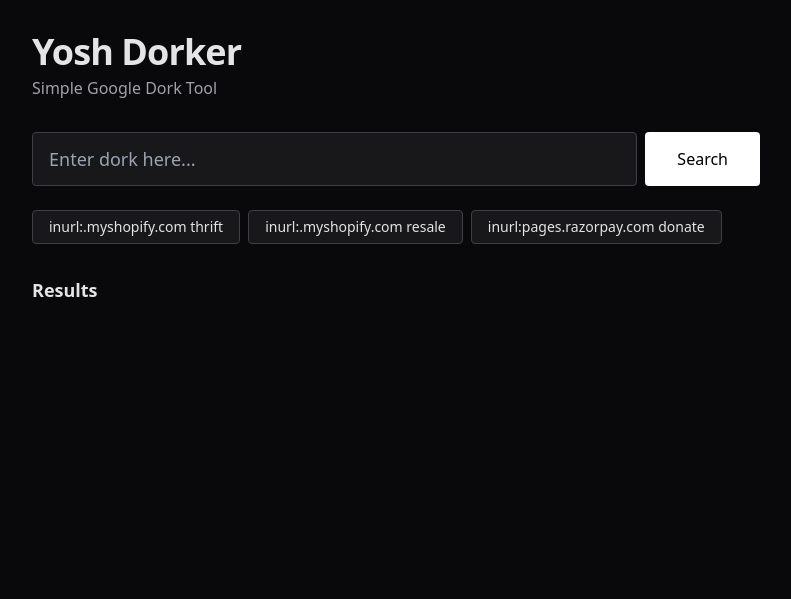
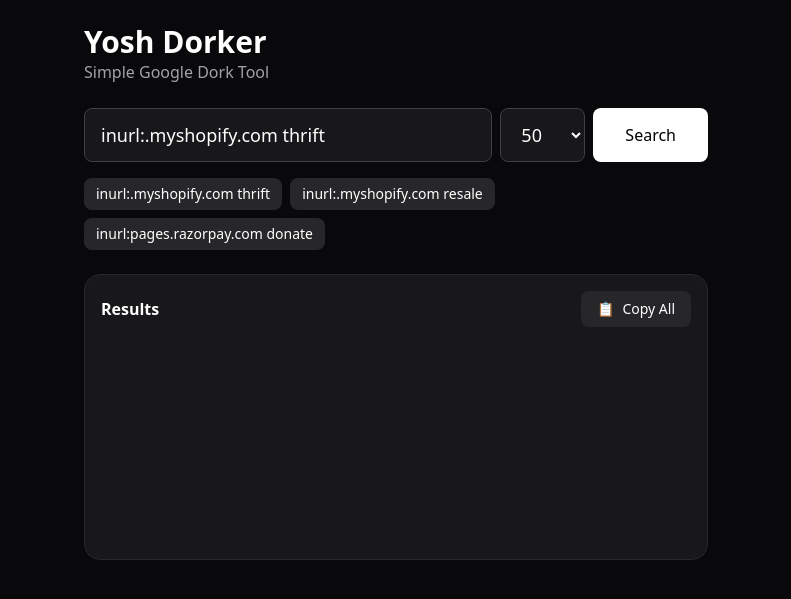
Before and after one commit to Yoshyyy2/Dorker, a Flask app: page / in a window 1280 px wide. Shown: the top 599 px of the page, without its empty margins (244-1035 px from the left). Run offline with Flask 3, Linux system fonts and the light colour scheme; some libraries are stand-ins or nearby versions.

Commit message:
Refactor index.html for improved layout and styling

```diff
--- a/templates/index.html
+++ b/templates/index.html
@@ -5,128 +5,110 @@
     <meta name="viewport" content="width=device-width, initial-scale=1.0">
     <title>Yosh Dorker</title>
     <script src="https://cdn.tailwindcss.com"></script>
-    <link rel="stylesheet" href="https://cdnjs.cloudflare.com/ajax/libs/font-awesome/6.5.1/css/all.min.css">
 </head>
-<body class="bg-zinc-950 text-zinc-200">
-    <div class="max-w-3xl mx-auto px-5 pt-8">
+<body class="bg-zinc-950 text-white">
+    <div class="max-w-2xl mx-auto p-6">
+        <h1 class="text-3xl font-bold">Yosh Dorker</h1>
+        <p class="text-zinc-400 mb-6">Simple Google Dork Tool</p>
 
-        <!-- Header -->
-        <div class="mb-8">
-            <h1 class="text-4xl font-bold tracking-tight">Yosh Dorker</h1>
-            <p class="text-zinc-400 mt-1">Simple Google Dork Tool</p>
-        </div>
+        <!-- Search + Number -->
+        <div class="flex gap-2 mb-4">
+            <input id="dork" type="text" value="inurl:.myshopify.com thrift"
+                   class="flex-1 bg-zinc-900 border border-zinc-700 px-4 py-3 rounded-lg text-lg">
 
-        <!-- Search Bar -->
-        <div class="flex gap-2 mb-6">
-            <input id="dork-input" type="text"
-                   class="flex-1 bg-zinc-900 border border-zinc-700 px-4 py-3 rounded text-lg focus:outline-none focus:border-zinc-500"
-                   placeholder="Enter dork here..."
-                   onkeypress="if(event.key === 'Enter') searchDork()">
-            <button onclick="searchDork()"
-                    class="bg-white text-black px-8 rounded font-medium hover:bg-zinc-200 transition-colors">
-                Search
-            </button>
+            <select id="num" class="bg-zinc-900 border border-zinc-700 px-4 rounded-lg text-lg">
+                <option value="50">50</option>
+                <option value="100">100</option>
+                <option value="150">150</option>
+            </select>
+
+            <button onclick="search()"
+                    class="bg-white text-black px-8 rounded-lg font-medium">Search</button>
         </div>
 
         <!-- Quick Dorks -->
-        <div class="flex flex-wrap gap-2 mb-8">
-            <button onclick="quickDork(this)" class="px-4 py-1.5 text-sm bg-zinc-900 hover:bg-zinc-800 border border-zinc-700 rounded">inurl:.myshopify.com thrift</button>
-            <button onclick="quickDork(this)" class="px-4 py-1.5 text-sm bg-zinc-900 hover:bg-zinc-800 border border-zinc-700 rounded">inurl:.myshopify.com resale</button>
-            <button onclick="quickDork(this)" class="px-4 py-1.5 text-sm bg-zinc-900 hover:bg-zinc-800 border border-zinc-700 rounded">inurl:pages.razorpay.com donate</button>
+        <div class="flex flex-wrap gap-2 mb-6">
+            <button onclick="quickSearch(this)" class="px-3 py-1.5 bg-zinc-800 hover:bg-zinc-700 text-sm rounded-lg">inurl:.myshopify.com thrift</button>
+            <button onclick="quickSearch(this)" class="px-3 py-1.5 bg-zinc-800 hover:bg-zinc-700 text-sm rounded-lg">inurl:.myshopify.com resale</button>
+            <button onclick="quickSearch(this)" class="px-3 py-1.5 bg-zinc-800 hover:bg-zinc-700 text-sm rounded-lg">inurl:pages.razorpay.com donate</button>
         </div>
 
-        <!-- Results Header -->
-        <div class="flex items-center justify-between mb-3">
-            <h2 class="font-semibold text-lg">Results <span id="count" class="text-sm text-zinc-500 font-normal"></span></h2>
-            <button onclick="copyAll()"
-                    class="text-sm px-4 py-1.5 bg-zinc-900 hover:bg-zinc-800 border border-zinc-700 rounded flex items-center gap-x-2 hidden" id="copy-btn">
-                <i class="fa-solid fa-copy"></i>
+        <!-- Results Box -->
+        <div class="bg-zinc-900 border border-zinc-800 rounded-2xl p-4">
+            <div class="flex justify-between items-center mb-4">
+                <h2 class="font-semibold">Results <span id="count" class="text-zinc-400"></span></h2>
+                <button onclick="copyAll()" class="px-4 py-2 bg-zinc-800 hover:bg-zinc-700 text-sm rounded-lg flex items-center gap-x-2">
+                    <span>📋</span>
                     <span>Copy All</span>
                 </button>
             </div>
 
-        <!-- Results List -->
-        <div id="results" class="space-y-2"></div>
-
+            <div id="results" class="space-y-2 min-h-[200px]"></div>
+        </div>
     </div>
 
     <script>
-        function quickDork(el) {
-            document.getElementById('dork-input').value = el.innerText;
-            searchDork();
-        }
+        async function search() {
+            const dork = document.getElementById('dork').value.trim();
+            const num = document.getElementById('num').value;
 
-        async function searchDork() {
-            const dork = document.getElementById('dork-input').value.trim();
-            if (!dork) return alert("Please enter a dork");
+            if (!dork) return;
 
-            const resultsDiv = document.getElementById('results');
-            const countSpan = document.getElementById('count');
-            const copyBtn = document.getElementById('copy-btn');
+            const resDiv = document.getElementById('results');
+            resDiv.innerHTML = `<p class="text-zinc-400 text-center py-8">Searching...</p>`;
 
-            resultsDiv.innerHTML = `<div class="text-zinc-400 py-6">Searching...</div>`;
-            countSpan.innerText = '';
-            copyBtn.classList.add('hidden');
-
-            try {
             const res = await fetch('/search', {
                 method: 'POST',
                 headers: {'Content-Type': 'application/json'},
-                    body: JSON.stringify({dork: dork})
+                body: JSON.stringify({dork: dork, num: num})
             });
+
             const data = await res.json();
+            resDiv.innerHTML = '';
 
             if (!data.results || data.results.length === 0) {
-                    resultsDiv.innerHTML = `<div class="text-zinc-400 py-6">No results found.</div>`;
+                resDiv.innerHTML = `<p class="text-zinc-400 text-center py-8">No results found.</p>`;
                 return;
             }
 
-                countSpan.innerText = `(${data.results.length})`;
-                copyBtn.classList.remove('hidden');
+            document.getElementById('count').innerText = `(${data.results.length})`;
 
-                let html = '';
-                data.results.forEach(r => {
-                    html += `
-                        <div class="bg-zinc-900 border border-zinc-800 p-4 rounded">
-                            <a href="\( {r.link}" target="_blank" class="text-emerald-400 hover:underline break-all"> \){r.title || r.link}</a>
-                            <p class="text-sm text-zinc-400 mt-1 line-clamp-2">${r.snippet || ''}</p>
+            data.results.forEach(item => {
+                const div = document.createElement('div');
+                div.className = 'bg-zinc-800 hover:bg-zinc-700 px-4 py-3 rounded-xl flex justify-between items-center transition-colors';
+                div.innerHTML = `
+                    <a href="${item.link}" target="_blank" class="text-emerald-400 hover:underline break-all flex-1 pr-3">
+                        ${item.link}
+                    </a>
+                    <button onclick="copyLink('${item.link}', this)"
+                            class="text-xs px-3 py-1 bg-zinc-700 hover:bg-zinc-600 rounded">
+                        Copy
+                    </button>
+                `;
+                resDiv.appendChild(div);
+            });
+        }
 
-                            <div class="flex justify-between items-center mt-3">
-                                <span class="text-xs text-zinc-500 break-all">${r.link}</span>
-                                <button onclick="copyLink('${r.link}', this)"
-                                        class="text-xs px-3 py-1 bg-zinc-800 hover:bg-zinc-700 rounded">Copy</button>
-                            </div>
-                        </div>`;
-                });
-                resultsDiv.innerHTML = html;
-
-            } catch (e) {
-                resultsDiv.innerHTML = `<div class="text-red-400">Error occurred</div>`;
-            }
+        function quickSearch(el) {
+            document.getElementById('dork').value = el.innerText;
+            search();
         }
 
         function copyLink(link, btn) {
             navigator.clipboard.writeText(link).then(() => {
-                const oldText = btn.innerText;
+                const old = btn.innerText;
                 btn.innerText = 'Copied!';
-                setTimeout(() => {
-                    btn.innerText = oldText;
-                }, 1200);
+                setTimeout(() => btn.innerText = old, 1000);
             });
         }
 
         function copyAll() {
             const links = [];
             document.querySelectorAll('#results a').forEach(a => links.push(a.href));
-            if (links.length === 0) return;
+            if (links.length === 0) return alert("No results");
 
             navigator.clipboard.writeText(links.join('\n')).then(() => {
-                const btn = document.getElementById('copy-btn');
-                const oldHTML = btn.innerHTML;
-                btn.innerHTML = `<i class="fa-solid fa-check"></i> Copied!`;
-                setTimeout(() => {
-                    btn.innerHTML = oldHTML;
-                }, 1500);
+                alert(`Copied ${links.length} links!`);
             });
         }
     </script>
```
Lines whose indentation alone changed are shown as unchanged.
